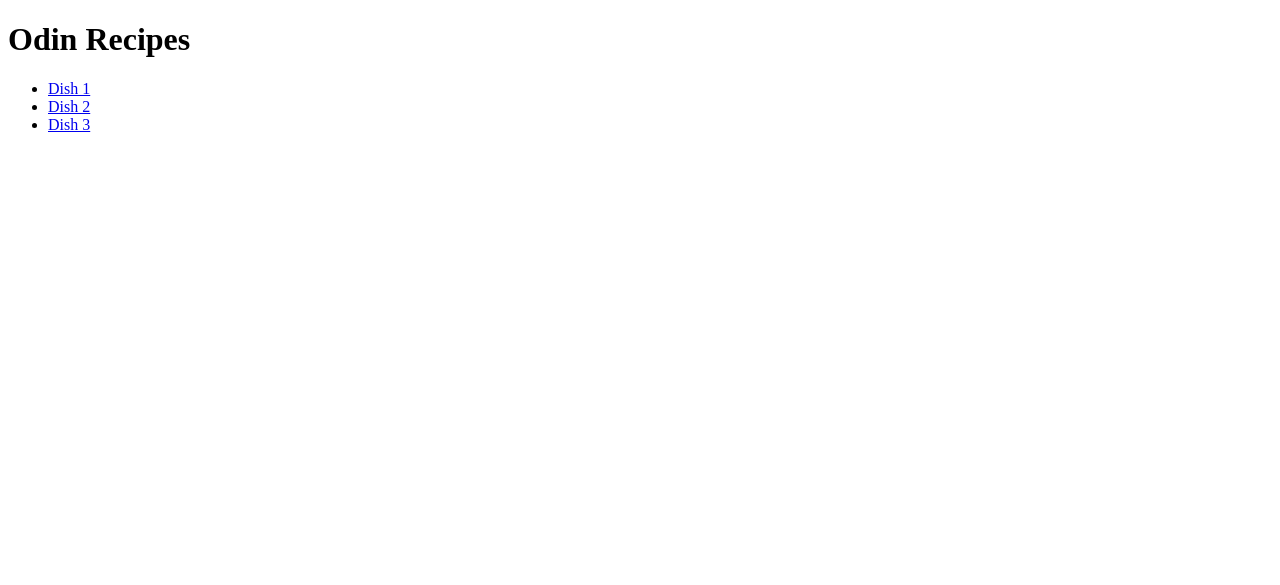
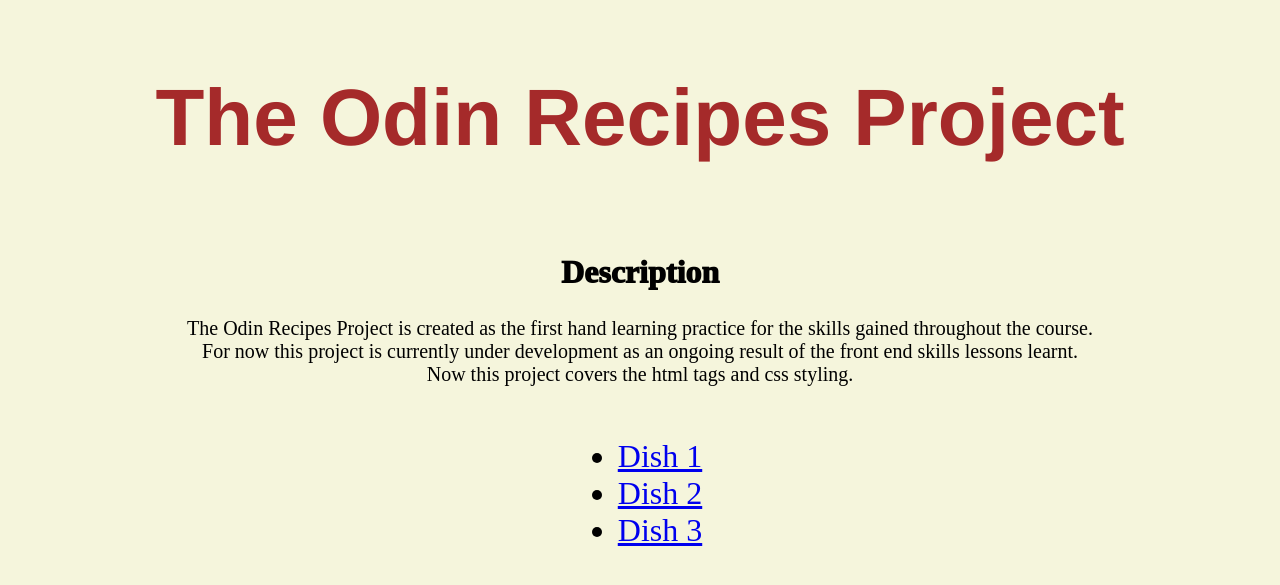
Before and after one commit to ShriramKumaran42/odin-recipes, a plain HTML site: page index.html in a window 1280 px wide. Drawn offline with Linux system fonts and the light colour scheme.

Commit message:
modified the html web page using css
updated the page using some basic level css properties learnt so far in the odin project

```diff
--- a/index.html
+++ b/index.html
@@ -4,14 +4,22 @@
     <meta charset="UTF-8">
     <meta name="viewport" content="width=<device-width>, initial-scale=1.0">
     <title>Document</title>
+    <link rel="stylesheet" href="indexStyle.css">
 </head>
 <body>
-    <h1>Odin Recipes</h1>
-    <ul>
-        <li><a href="./recipes/Perfect Crab-Stuffed Mushrooms.html">Dish 1</a></li>
-        <li><a href="recipes/Hot Spinach Artichoke Dip.html">Dish 2</a></li>
-        <li><a href="recipes/Cocktail Meatballs.html">Dish 3</a></li>
-    </ul>
-
+    <div class="header">
+       <h1>The Odin Recipes Project</h1>
+    </div>
+    <h2>Description</h2>
+    <p>The Odin Recipes Project is created as the first hand learning practice for the skills gained throughout the course. <br>
+        For now this project is currently under development as an ongoing result of the front end skills lessons learnt. <br>
+        Now this project covers the html tags and css styling.</p>
+    <div class="contain">
+      <ul class="ul1">
+         <li><a href="./recipes/Perfect Crab-Stuffed Mushrooms.html">Dish 1</a></li>
+         <li><a href="recipes/Hot Spinach Artichoke Dip.html">Dish 2</a></li>
+         <li><a href="recipes/Cocktail Meatballs.html">Dish 3</a></li>
+       </ul>
+    </div>
 </body>
 </html>
--- /dev/null
+++ b/indexStyle.css
@@ -0,0 +1,36 @@
+*{
+    background-color: beige;
+}
+h1 {
+    font-family: 'Franklin Gothic Medium', 'Arial Narrow', Arial, sans-serif;
+    font-weight: 1000;
+    font-size: 80px;
+   text-align: center;
+   color: brown;
+
+}
+div.header{
+   padding: 10px;
+   margin: auto;
+
+
+   /* box-sizing: border-box; */
+}
+
+h2 {
+    font-size: xx-large;
+   font-weight: 1000;
+   text-align: center;
+
+}
+p {
+    font-size: 20px;
+    text-align: center;
+}
+div.contain{
+    text-align: center;
+    font-size: xx-large;
+}
+ul.ul1{
+    display: inline-block;
+}
--- /dev/null
+++ b/recipes/dish1Styles.css
@@ -0,0 +1,24 @@
+body {
+    background-color: beige;
+
+}
+
+h1{
+    font-size: xx-large;
+    color: brown;
+    text-align: center;
+}
+
+img {
+    height: auto;
+    width: 500px;
+    display: block;
+    margin-left: auto;
+    margin-right: auto;
+    border: 5px solid black;
+
+}
+
+.desc{
+    text-align: center;
+}
--- /dev/null
+++ b/recipes/dish2Styles.css
@@ -0,0 +1,24 @@
+body {
+    background-color: beige;
+
+}
+
+h1{
+    font-size: xx-large;
+    color: brown;
+    text-align: center;
+}
+
+img {
+    height: auto;
+    width: 500px;
+    display: block;
+    margin-left: auto;
+    margin-right: auto;
+    border: 5px solid black;
+
+}
+
+.desc{
+    text-align: center;
+}
--- /dev/null
+++ b/recipes/dish3Styles.css
@@ -0,0 +1,24 @@
+body {
+    background-color: beige;
+
+}
+
+h1{
+    font-size: xx-large;
+    color: brown;
+    text-align: center;
+}
+
+img {
+    height: auto;
+    width: 500px;
+    display: block;
+    margin-left: auto;
+    margin-right: auto;
+    border: 5px solid black;
+
+}
+
+.desc{
+    text-align: center;
+}
```
Also changed, not shown: recipes/Cocktail Meatballs.html (+5 -2 lines), recipes/Hot Spinach Artichoke Dip.html (+5 -2 lines), recipes/Perfect Crab-Stuffed Mushrooms.html (+5 -2 lines).
